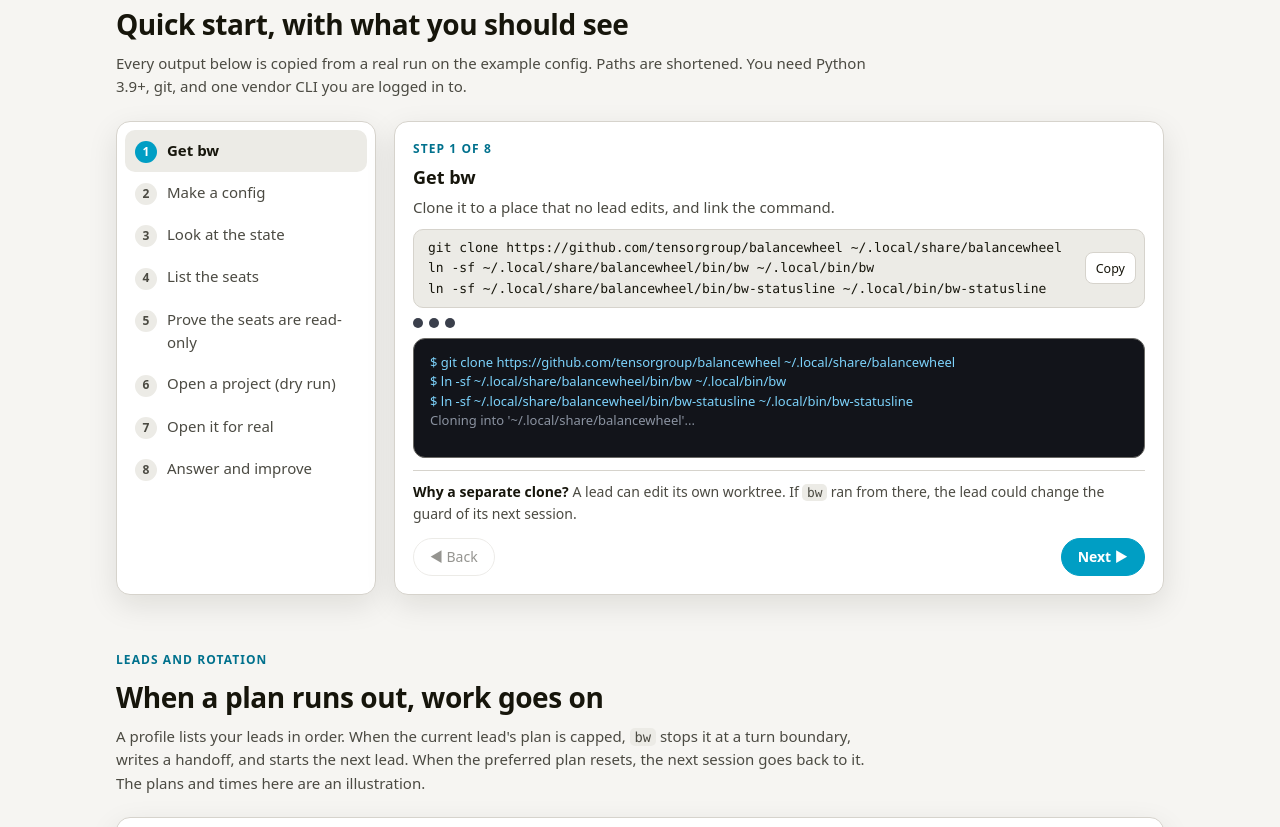
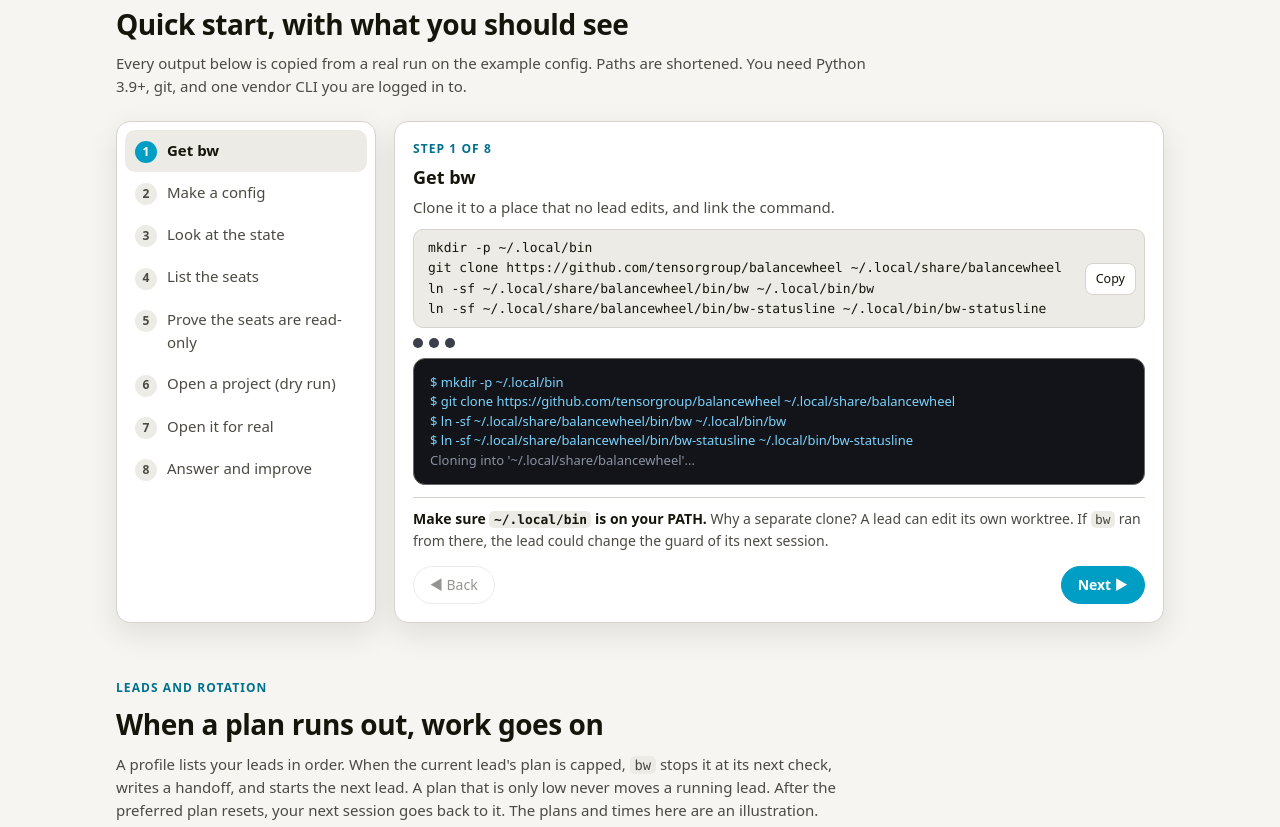
Before and after one commit to tensorgroup/balancewheel, a plain HTML site: page docs/start/index.html in a window 1280 px wide. Shown: the part 1261-2088 px from the top of the page. Drawn offline with Linux system fonts and the light colour scheme.

Commit message:
docs: correct the guide after review
agy's review checked the new docs against the code. A capped lead stops at
bw's next check, not at a turn boundary; the return to the preferred lead
waits until you quit the replacement; bw cap prints 'capped until'; the
panel's first summary line is bw's '<Kind> panel (...)' line; bw start
opens the tab before the seat check. The Quick start adds mkdir and PATH,
the status-line quota step, the git-repo and macOS notes, and the terms a
first reader meets in bw status. The panel player now groups the shared
finding per seat and relays the disputed claim to the other seat.

```diff
--- a/docs/start/index.html
+++ b/docs/start/index.html
@@ -295,8 +295,8 @@ footer { margin-top: 60px; color: var(--ink-3); font-size: 13px; border-top: 1px
       <div class="narr" id="pnarr" aria-live="polite"></div>
       <div class="summary" id="psummary">
         <div class="term" style="min-height:0"><span class="dim"># what you see in the lead</span>
-Seats: astra, opus, kimi.
-5 findings, 3 confirmed, 1 refuted, 1 dropped (style). Most important: the retry loop never stops on a 4xx.
+Review panel (astra, opus, kimi): 6 findings, 4 confirmed, 1 refuted, 1 dropped.
+Most important: the retry loop never stops on a 4xx.
 One dispute (opus against astra on the lock order). The code agreed with astra.</div>
       </div>
     </div>
@@ -317,7 +317,7 @@ One dispute (opus against astra on the lock order). The code agreed with astra.<
   <section id="rotation" aria-labelledby="t-rot">
     <div class="kicker">Leads and rotation</div>
     <h2 id="t-rot">When a plan runs out, work goes on</h2>
-    <p class="sub">A profile lists your leads in order. When the current lead's plan is capped, <code>bw</code> stops it at a turn boundary, writes a handoff, and starts the next lead. When the preferred plan resets, the next session goes back to it. The plans and times here are an illustration.</p>
+    <p class="sub">A profile lists your leads in order. When the current lead's plan is capped, <code>bw</code> stops it at its next check, writes a handoff, and starts the next lead. A plan that is only low never moves a running lead. After the preferred plan resets, your next session goes back to it. The plans and times here are an illustration.</p>
     <div class="card timeline">
       <div class="row" style="justify-content:space-between">
         <div class="row"><button class="btn primary" id="rplay">▶ Play a day</button><button class="btn" id="rreset">Reset</button></div>
@@ -341,7 +341,7 @@ One dispute (opus against astra on the lock order). The code agreed with astra.<
         <input type="range" id="np" min="1" max="12" value="1"></label>
       <div class="tablewrap">
         <table>
-          <thead><tr><th>Seat</th><th>Panels</th><th>Confirmed rate</th><th style="width:30%">Unique catches</th><th>Dispute wins</th></tr></thead>
+          <thead><tr><th>Seat</th><th>Panels</th><th>Confirmed rate</th><th style="width:30%">Unique catches (last 5 panels)</th><th>Dispute wins</th></tr></thead>
           <tbody id="sbody"></tbody>
         </table>
       </div>
@@ -393,7 +393,8 @@ One dispute (opus against astra on the lock order). The code agreed with astra.<
   ];
   // Each finding: which seat, severity, text, and what happens to it.
   const findings = [
-    { id: 'f1', seat: 'astra', sev: 'major', text: 'retry loop never stops on a 4xx (client.py:88)', fate: 'confirmed', also: 'opus' },
+    { id: 'f1', seat: 'astra', sev: 'major', text: 'retry loop never stops on a 4xx (client.py:88)', fate: 'confirmed' },
+    { id: 'f1b', seat: 'opus', sev: 'major', text: '4xx responses are retried forever (client.py:88)', fate: 'confirmed' },
     { id: 'f2', seat: 'astra', sev: 'major', text: 'save() and load() take the locks in opposite order (store.py:40)', fate: 'confirmed', dispute: true },
     { id: 'f3', seat: 'opus', sev: 'nit', text: 'variable name "d" is unclear', fate: 'dropped' },
     { id: 'f4', seat: 'kimi', sev: 'major', text: 'no timeout on the HTTP call (client.py:51)', fate: 'confirmed' },
@@ -406,20 +407,20 @@ One dispute (opus against astra on the lock order). The code agreed with astra.<
     { key: 'blind', label: 'Blind round', title: 'The seats review blind, in parallel',
       text: 'Each seat explores the repo on its own and cannot see the others. Agreement between them now means something. Each seat runs in an OS sandbox and has a time cap.',
       rule: 'Rule: blind first round. Never relaxed.' },
-    { key: 'merge', label: 'Merge', title: 'bw merges and counts',
-      text: 'Two seats found the same retry-loop bug, so it merges into one finding. opus challenges astra on the lock order. That is a dispute.',
-      rule: 'Rule: one finding per problem, counted per seat.' },
+    { key: 'merge', label: 'Merge', title: 'bw groups and counts',
+      text: 'astra and opus both found the retry-loop bug at client.py:88, so bw puts the two findings in one group. Each seat keeps its own finding and its own verdict. Only astra raised the lock order.',
+      rule: 'Rule: one group per problem, counted per seat.' },
     { key: 'dispute', label: 'Dispute', title: 'Only the disputed claim is relayed',
-      text: 'The lead sends astra the one claim from opus, not the whole transcript. astra answers with file and line. Rounds are capped.',
+      text: 'The lead asks opus about astra\'s lock-order claim. It sends that one claim, never the whole transcript. opus disagrees, so the lead asks astra for file and line. Rounds are capped.',
       rule: 'Rule: claim-only relays. Never relaxed.' },
     { key: 'filter', label: 'Filter', title: 'The substance bar drops weak challenges',
       text: 'A finding must say what breaks and where. "Variable name is unclear" says neither, so it is dropped. It is still logged against the seat that raised it.',
       rule: 'Rule: what breaks, and where.' },
     { key: 'verify', label: 'Verify', title: 'The lead checks every finding in the code',
-      text: 'The lead reads the code for each finding. The query in search() uses parameters, so the injection claim is refuted. The other three are confirmed.',
+      text: 'The lead reads the code for each finding. The query in search() uses parameters, so the injection claim is refuted. The other four are confirmed.',
       rule: 'Rule: the code decides, never a model\'s self-report.' },
     { key: 'log', label: 'Log', title: 'One record goes to the log',
-      text: 'bw fills in the mechanical fields and appends one panel record to metrics.jsonl: seats, findings, disputes, verdicts. The scoreboard reads it.',
+      text: 'The lead hands bw its verdicts in a request file. bw fills in the mechanical fields and appends one panel record to metrics.jsonl: seats, findings, disputes, verdicts. The scoreboard reads it.',
       rule: 'Rule: every panel is logged, with its findings.' },
   ];
   const arena = $('#arena');
@@ -464,11 +465,11 @@ One dispute (opus against astra on the lock order). The code agreed with astra.<
     const leadText = {
       brief: ['Target: the change to client.py, store.py, db.py', 'bw renders one brief for all three seats'],
       blind: ['Waiting for round 1…', 'Each seat has a wall-clock cap'],
-      merge: ['5 findings from 3 seats', 'retry-loop bug: found by astra and opus', 'Dispute: opus says the lock order is safe'],
-      dispute: ['→ astra: "opus says store.py:40 is safe because load() never runs under save(). Answer with file and line."', '← astra: "load() is called from save() at store.py:63."'],
+      merge: ['6 findings from 3 seats', 'group: retry-loop bug (astra and opus)', 'store.py:40 lock order: only astra raised it'],
+      dispute: ['→ opus: "Another reviewer says store.py:40 can deadlock. Is it right?"', '← opus: "No. load() never runs under save()."', '→ astra: "Show where load() runs under save()."', '← astra: "save() calls load() at store.py:63."'],
       filter: ['Dropped: "variable name d is unclear" (no break, no place)'],
-      verify: ['client.py:88 retries on 404 → confirmed', 'store.py:63 calls load() under the lock → confirmed', 'client.py:51 has no timeout → confirmed', 'db.py:12 uses query parameters → refuted'],
-      log: ['bw panel log <panel-id> < verdicts.json', '1 panel record appended to metrics.jsonl'],
+      verify: ['client.py:88 retries on 404 → confirmed (astra, opus)', 'store.py:63 calls load() under the lock → confirmed', 'client.py:51 has no timeout → confirmed', 'db.py:12 uses query parameters → refuted'],
+      log: ['The lead writes its verdicts as a log request file', 'bw appends 1 panel record to metrics.jsonl'],
     }[k];
     leadSay(leadText);
     const s = steps[cur];
@@ -491,17 +492,17 @@ One dispute (opus against astra on the lock order). The code agreed with astra.<
   /* ── QUICK START ──────────────────────────────────────────────── */
   const qs = [
     { t: 'Get bw', why: 'Clone it to a place that no lead edits, and link the command.',
-      cmd: 'git clone https://github.com/tensorgroup/balancewheel ~/.local/share/balancewheel\nln -sf ~/.local/share/balancewheel/bin/bw ~/.local/bin/bw\nln -sf ~/.local/share/balancewheel/bin/bw-statusline ~/.local/bin/bw-statusline',
+      cmd: 'mkdir -p ~/.local/bin\ngit clone https://github.com/tensorgroup/balancewheel ~/.local/share/balancewheel\nln -sf ~/.local/share/balancewheel/bin/bw ~/.local/bin/bw\nln -sf ~/.local/share/balancewheel/bin/bw-statusline ~/.local/bin/bw-statusline',
       out: [['dim', "Cloning into '~/.local/share/balancewheel'..."]],
-      means: '<b>Why a separate clone?</b> A lead can edit its own worktree. If <code>bw</code> ran from there, the lead could change the guard of its next session.' },
+      means: '<b>Make sure <code>~/.local/bin</code> is on your PATH.</b> Why a separate clone? A lead can edit its own worktree. If <code>bw</code> ran from there, the lead could change the guard of its next session.' },
     { t: 'Make a config', why: 'Start from the example. Then check it.',
       cmd: 'mkdir -p ~/.config/balancewheel\ncp ~/.local/share/balancewheel/balancewheel.example.json ~/.config/balancewheel/config.json\npython3 ~/.local/share/balancewheel/metrics/log.py config',
       out: [['', '{\n  "schema_version": 3,\n  "canvas": "terminal",\n  "plans": {\n    "claude-plan": {\n      "vendor": "anthropic",\n  …'], ['ok', '\n(exit status 0)']],
-      means: '<b>Exit 0:</b> the config is valid. A mistake prints one line, for example <code>config error: seatz: unknown key</code>, and exit status 2. Then put your own plans, leads, and seats in place of the example.' },
+      means: '<b>Exit 0:</b> the config is valid. A mistake prints one line, for example <code>config error: seatz: unknown key</code>, and exit status 2. Keep the example for the next steps. Before real use, put your own plans, leads, seats, and profiles in its place.' },
     { t: 'Look at the state', why: 'One command shows plans, leads, asks, and the guard.',
       cmd: 'bw status',
-      out: [['', 'plans:\n  chatgpt-plan (plan): quota unknown — quota: none\n  claude-plan (plan): quota unknown — statusline: no reading\n    no quota reading yet; rotation is using observed caps only\n  …\nleads:\n  astra: codex gpt-6-astra on chatgpt-plan · contained by self\n  claude: claude-code opus on claude-plan · contained by self\ninbox: empty\nguard:\n  no judge: gray calls are recorded as asks, nothing is stopped; the guard stays shadow']],
-      means: '<b>"quota unknown" is normal</b> on a new machine. It changes after the first lead session reports usage.' },
+      out: [['', 'plans:\n  chatgpt-plan (plan): quota unknown — quota: none\n  claude-plan (plan): quota unknown — statusline: no reading\n    no quota reading yet; rotation is using observed caps only\n  …\nleads:\n  astra: codex gpt-6-astra on chatgpt-plan · contained by self\n  claude: claude-code opus on claude-plan · contained by self\ninbox: empty\nguard:\n  no judge: gray calls are recorded as asks, nothing is stopped; the guard stays shadow (set guard.model to let it act)']],
+      means: '<b>"quota unknown" is normal</b> on a new machine. To let Claude Code report quota, set <code>bw-statusline &lt;plan&gt;</code> as its <code>statusLine</code>. For other leads, run <code>bw cap &lt;plan&gt;</code> when a plan runs out. <b>contained by self</b> means the tool uses its own sandbox. In <b>shadow</b> mode the guard only logs.' },
     { t: 'List the seats', why: 'Each seat has a runtime, a model, a plan, and a verification state.',
       cmd: 'bw seat list',
       out: [['', 'astra  codex  gpt-6-astra  plan=chatgpt-plan  fallback=gem  tier=default  '], ['bad', 'verified=no (never verified)'], ['', '  capped=no\nopus  claude-code  claude-opus-5-5  plan=claude-plan  fallback=-  tier=default  '], ['bad', 'verified=no (never verified)'], ['', '  capped=no\n…']],
@@ -510,14 +511,14 @@ One dispute (opus against astra on the lock order). The code agreed with astra.<
       cmd: 'bw seat verify\nbw seat list',
       out: [['dim', '… the attack runs for each seat …\n'], ['ok', 'bw: recorded a seat pass for codex on …'], ['', '\nastra  codex  gpt-6-astra  plan=chatgpt-plan  …  '], ['ok', 'verified=yes'], ['', '  capped=no']],
       means: '<b>It spends a little model quota.</b> A seat that is capped or not logged in shows <code>seat &lt;id&gt;: pending — &lt;reason&gt;</code>. That is not a failure. Run it again after a CLI upgrade.' },
-    { t: 'Open a project (dry run)', why: 'See what bw start would do. Nothing runs and nothing is written.',
+    { t: 'Open a project (dry run)', why: 'Use the path of one of your git repositories. See what bw start would do. Nothing runs and nothing is written.',
       cmd: 'bw start --dry-run ~/code/my-project',
       out: [['', 'bw start: dry run for ~/code/my-project (profile product); nothing is run or written\nbw start: would update claude: claude update · lock runtime-claude-code · installer claude\nbw start: would read quota for plan claude-plan\nbw start: would check seats in the background\n'], ['ok', 'bw start: lead: claude (order)'], ['', '\nbw start: would run: open -a Terminal ~/.local/state/balancewheel/start/98bf2f5e3750.command']],
       means: '<b>lead: claude (order)</b> means the first lead in the profile\'s order would start.' },
-    { t: 'Open it for real', why: 'Update the tools, re-check containment, read quota, and open the lead in a new Terminal tab.',
+    { t: 'Open it for real', why: 'Update the tools, re-check containment, read quota, and open the lead in a new macOS Terminal tab.',
       cmd: 'bw start ~/code/my-project',
-      out: [['', 'bw start: claude: 2.4.1 → 2.4.1 current (1.2s)\n…\nbw start: lead: claude (order)\nbw start: checking seats in the background (log: …)\n'], ['ok', 'bw start: opened a Terminal tab for ~/code/my-project']],
-      means: '<b>Inside a project, plain <code>bw</code></b> starts the lead in the terminal you are in. The version numbers here are an example.' },
+      out: [['', 'bw start: claude: 2.4.1 → 2.4.1 current (1.2s)\n…\nbw start: lead: claude (order)\n'], ['ok', 'bw start: opened a Terminal tab for ~/code/my-project'], ['', '\nbw start: checking seats in the background (log: …)']],
+      means: '<b>Inside a project, plain <code>bw</code></b> starts the lead in the terminal you are in. On Linux, use that. The version numbers here are an example.' },
     { t: 'Answer and improve', why: 'Questions only you can answer reach you as files. bw also learns from how you work.',
       cmd: 'bw inbox\nbw improve',
       out: [['', 'bw: inbox empty\nbw: nothing to change yet; the evidence builds as you work']],
@@ -572,10 +573,10 @@ One dispute (opus against astra on the lock order). The code agreed with astra.<
   let rt = null, now = T0;
   const events = [
     [T0, 'bw start: lead: A (order) · your preferred plan'],
-    [CAP, 'Lead A\'s plan is capped. bw waits for the turn to end, stops A, and writes a handoff.'],
+    [CAP, 'Lead A\'s plan is capped. At its next check, bw stops A and writes a handoff.'],
     [CAP + 15, 'bw starts Lead B with the handoff. B continues the checkpoint\'s "next:" line.'],
-    [RESET, 'Plan A has reset. At the next session boundary, bw goes back to Lead A.'],
-    [RESET + 15, 'Lead A continues from B\'s checkpoint. Every switch is in the log.'],
+    [RESET, 'Plan A has reset. Lead B keeps running until you quit it.'],
+    [RESET + 15, 'You quit Lead B. bw says Lead A is available again; your next bw starts Lead A.'],
   ];
   function seg(track, from, to, color, label) {
     const s = el('div', { class: 'seg', text: label, style: `left:${pct(from)}%;width:${pct(Math.min(to, now)) - pct(from)}%;background:${color}` });
@@ -584,12 +585,12 @@ One dispute (opus against astra on the lock order). The code agreed with astra.<
   function rdraw() {
     ta.replaceChildren(); tb.replaceChildren();
     if (now > T0) seg(ta, T0, Math.min(now, CAP), 'var(--seat-a)', 'working');
-    if (now > CAP + 15) seg(tb, CAP + 15, Math.min(now, RESET), 'var(--seat-b)', 'working');
-    if (now > RESET + 15) seg(ta, RESET + 15, now, 'var(--seat-a)', 'back');
+    if (now > CAP + 15) seg(tb, CAP + 15, Math.min(now, RESET + 15), 'var(--seat-b)', 'working');
+    if (now > RESET + 30) seg(ta, RESET + 30, now, 'var(--seat-a)', 'back');
     const used = now < CAP ? (now - T0) / (CAP - T0) : now < RESET ? 1 : (now - RESET) / (CAP - T0) * .6;
     $('#qa').style.width = `${Math.min(100, used * 100)}%`;
     $('#qa').style.background = used >= 1 ? 'var(--bad)' : used > .8 ? 'var(--warn)' : 'var(--ok)';
-    const ub = now <= CAP ? 0 : Math.min(now, RESET) - CAP;
+    const ub = now <= CAP ? 0 : Math.min(now, RESET + 15) - CAP;
     $('#qb').style.width = `${Math.min(100, ub / (TEND - T0) * 160)}%`;
     const hh = String(Math.floor(now / 60)).padStart(2, '0'), mm = String(now % 60).padStart(2, '0');
     $('#rclock').textContent = `${hh}:${mm}`;
@@ -632,12 +633,12 @@ One dispute (opus against astra on the lock order). The code agreed with astra.<
       const lastFive = P.slice(Math.max(0, n - 5), n).reduce((s, p) => s + p[id][2], 0);
       return { id, f, c, u, w, d, lastFive };
     });
-    const maxU = Math.max(1, ...rows.map(r => r.u));
+    const maxU = Math.max(1, ...rows.map(r => r.lastFive));
     $('#sbody').replaceChildren(...rows.map(r => el('tr', {},
       el('td', {}, el('span', { style: `display:inline-block;width:10px;height:10px;border-radius:3px;background:${colors[r.id]};margin-right:8px` }), el('b', { text: r.id })),
       el('td', { text: String(n) }),
       el('td', { text: n < 3 ? `${r.c}/${r.f} (too few)` : `${Math.round(r.c / r.f * 100)}% (${r.c}/${r.f})` }),
-      el('td', {}, el('div', { class: 'row', style: 'flex-wrap:nowrap' }, el('div', { class: 'meter' }, el('i', { style: `width:${r.u / maxU * 100}%;background:${colors[r.id]}` })), el('span', { class: 'mono', text: String(r.u) }))),
+      el('td', {}, el('div', { class: 'row', style: 'flex-wrap:nowrap' }, el('div', { class: 'meter' }, el('i', { style: `width:${r.lastFive / maxU * 100}%;background:${colors[r.id]}` })), el('span', { class: 'mono', text: String(r.lastFive) }))),
       el('td', { text: r.d ? `${r.w}/${r.d}` : '—' }))));
     const idle = rows.filter(r => n >= 5 && r.lastFive === 0);
     const w = $('#swatch');
@@ -654,7 +655,7 @@ One dispute (opus against astra on the lock order). The code agreed with astra.<
     ['See plans, leads, and asks', 'bw status', 'Plans, worktrees, leads, inbox, and guard.'],
     ['Answer a lead', 'bw inbox\nbw answer <id> "<text>"', 'The open asks. The lead then reads your answer.'],
     ['Use another lead here', 'bw lead --use <lead>', 'Undo with bw lead --auto.'],
-    ['Record a capped plan', 'bw cap <plan>', 'For leads that do not report usage themselves.'],
+    ['Record a capped plan', 'bw cap <plan>', '"bw: <plan> capped until …". For leads that do not report usage.'],
     ['Check the seats', 'bw seat list', 'One line per seat: verified=, capped=.'],
     ['Re-test after an upgrade', 'bw seat verify', '"bw: recorded a seat pass for …" per seat.'],
     ['See the scoreboard', 'python3 ~/.local/share/balancewheel/metrics/dashboard.py', 'The path of dashboard.html. Open it in a browser.'],
```
Also changed, not shown: docs/start/preview.png, 2 other files.
